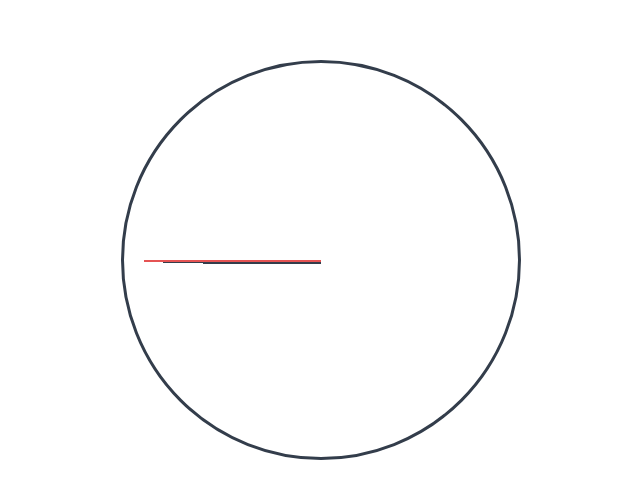
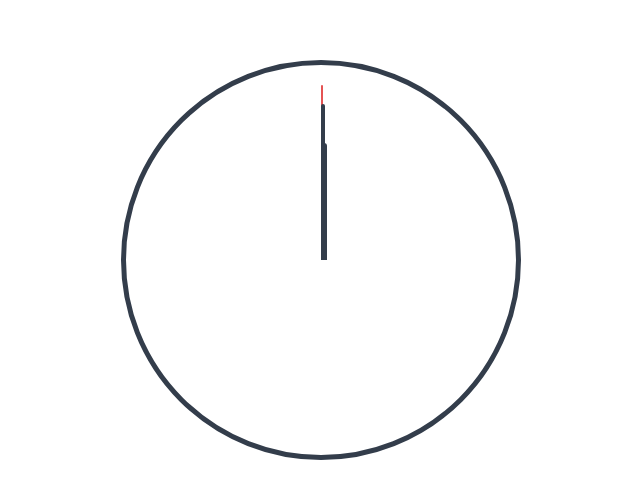
Before and after one commit to ollabu3/adriel_online_fe_test, a Next.js app: page / in a window 1280 px wide. Shown: the part 140-638 px from the top of the page, without its empty margins (319-959 px from the left). Built offline with nearby package versions, Linux system fonts and the light colour scheme.

Commit message:
0도 각 위해 transform-origin bottom으로 변경

```diff
--- a/styles/globals.css
+++ b/styles/globals.css
@@ -29,28 +29,34 @@ p {
   height: 400px;
   margin: 0 auto;
   border-radius: 50%;
-  border: 3px solid #333d4b;
+  border: 5px solid #333d4b;
 }
 
 .hands-center {
-  top: 50%;
-  right: 50%;
+  background-color: #333d4b;
   position: absolute;
-  background-color: #333d4b;
+  bottom: 50%;
+  left: 50%;
+  border-top-left-radius: 8px;
+  border-top-right-radius: 8px;
+  transform-origin: bottom;
 }
 
 .hands-hour {
-  width: 30%;
-  height: 4px;
+  width: 6px;
+  height: 30%;
+  z-index: 3;
 }
 
 .hands-minute {
-  width: 40%;
-  height: 3px;
+  height: 40%;
+  width: 4px;
+  z-index: 2;
 }
 
 .hands-seconds {
-  width: 45%;
-  height: 2px;
-  background: #e55353;
+  width: 2px;
+  height: 45%;
+  background-color: #e55353;
+  z-index: 1;
 }
```
